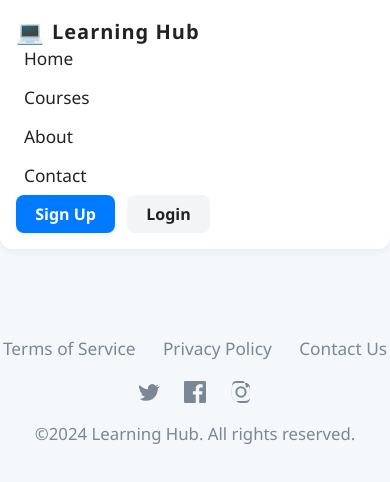
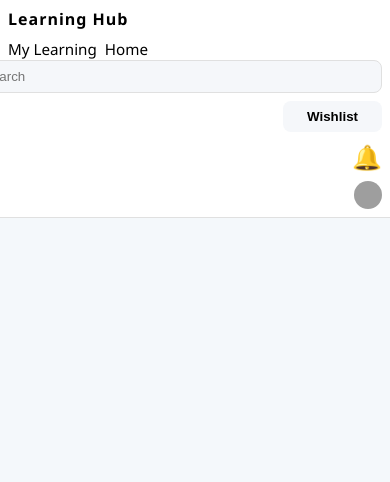
Before and after one commit to nithinrontala/Learning_Hub, a React (Create React App) app: page /courses in a window 390 px wide. Shown: the top 482 px of the page. Built offline with nearby package versions, Linux system fonts and the light colour scheme; grey boxes are pictures that could not be loaded.

Commit message:
New coursepage added and it consists of header.

```diff
--- a/src/App.js
+++ b/src/App.js
@@ -6,24 +6,38 @@ import FeaturedCourses from './components/FeaturedCourses';
 import Footer from './components/Footer';
 import Login from './components/Login';
 import Signup from './components/Signup';
+import Course from './components/Course';
 import './App.css';
 
 function App() {
   return (
     <Router>
       <div className="App">
-        <Navbar />
         <Routes>
           <Route path="/" element={
             <>
+              <Navbar />
               <Hero />
               <FeaturedCourses />
+              <Footer />
             </>
           } />
-          <Route path="/login" element={<Login />} />
-          <Route path="/signup" element={<Signup />} />
+          <Route path="/login" element={
+            <>
+              <Navbar />
+              <Login />
+              <Footer />
+            </>
+          } />
+          <Route path="/signup" element={
+            <>
+              <Navbar />
+              <Signup />
+              <Footer />
+            </>
+          } />
+          <Route path="/courses" element={<Course />} />
         </Routes>
-        <Footer />
       </div>
     </Router>
   );
--- /dev/null
+++ b/src/components/Course.js
@@ -0,0 +1,9 @@
+import React from 'react';
+import CourseNavbar from './CourseNavbar';
+import './CourseNavbar.css';
+
+function Course() {
+  return <CourseNavbar />;
+}
+
+export default Course;
--- /dev/null
+++ b/src/components/CourseNavbar.css
@@ -0,0 +1,100 @@
+.course-navbar {
+  display: flex;
+  justify-content: space-between;
+  align-items: center;
+  padding: 0.5rem 2rem;
+  background: #fff;
+  border-bottom: 1px solid #e0e0e0;
+  flex-wrap: wrap;
+}
+
+.course-navbar-left {
+  display: flex;
+  align-items: center;
+  gap: 2rem;
+}
+
+.logo-text {
+  font-weight: bold;
+  font-size: 1.3rem;
+}
+
+.course-navbar-links span {
+  margin-right: 2rem;
+  font-size: 1rem;
+  cursor: pointer;
+}
+
+.course-navbar-right {
+  display: flex;
+  align-items: center;
+  gap: 1rem;
+}
+
+.course-navbar-search {
+  padding: 0.5rem 1.5rem;
+  border-radius: 8px;
+  border: 1px solid #e0e0e0;
+  background: #f5f7fa;
+  min-width: 120px;
+}
+
+.course-navbar-wishlist {
+  font-weight: bold;
+  background: #f5f7fa;
+  border: none;
+  border-radius: 8px;
+  padding: 0.5rem 1.5rem;
+  cursor: pointer;
+}
+
+.course-navbar-bell {
+  font-size: 1.5rem;
+  cursor: pointer;
+}
+
+.course-navbar-profile {
+  width: 36px;
+  height: 36px;
+  border-radius: 50%;
+}
+
+@media (max-width: 900px) {
+  .course-navbar {
+    flex-direction: column;
+    align-items: stretch;
+    padding: 1rem;
+  }
+  .course-navbar-left, .course-navbar-right {
+    flex-direction: column;
+    align-items: flex-start;
+    gap: 0.5rem;
+  }
+  .course-navbar-right {
+    align-items: flex-end;
+  }
+  .course-navbar-links span {
+    margin-right: 1rem;
+  }
+  .course-navbar-search {
+    min-width: 80px;
+    width: 100%;
+  }
+}
+
+@media (max-width: 600px) {
+  .course-navbar {
+    padding: 0.5rem;
+  }
+  .logo-text {
+    font-size: 1rem;
+  }
+  .course-navbar-links span {
+    font-size: 0.95rem;
+    margin-right: 0.5rem;
+  }
+  .course-navbar-profile {
+    width: 28px;
+    height: 28px;
+  }
+}
--- /dev/null
+++ b/src/components/CourseNavbar.js
@@ -0,0 +1,26 @@
+import React from 'react';
+import { useNavigate } from 'react-router-dom';
+import './CourseNavbar.css';
+
+function CourseNavbar() {
+  const navigate = useNavigate();
+  return (
+    <header className="course-navbar">
+      <div className="course-navbar-left">
+        <span className="logo-text">Learning Hub</span>
+        <nav className="course-navbar-links">
+          <span>My Learning</span>
+          <span style={{cursor: 'pointer'}} onClick={() => navigate('/')}>Home</span>
+        </nav>
+      </div>
+      <div className="course-navbar-right">
+        <input type="text" placeholder="Search" className="course-navbar-search" />
+        <button className="course-navbar-wishlist">Wishlist</button>
+        <span className="course-navbar-bell">&#128276;</span>
+        <img src="https://randomuser.me/api/portraits/women/44.jpg" alt="profile" className="course-navbar-profile" />
+      </div>
+    </header>
+  );
+}
+
+export default CourseNavbar;
--- a/src/components/Navbar.js
+++ b/src/components/Navbar.js
@@ -11,7 +11,7 @@ function Navbar() {
       </Link>
       <ul className="navbar-links">
         <li><Link to="/">Home</Link></li>
-        <li><a href="#courses">Courses</a></li>
+        <li><Link to="/courses">Courses</Link></li>
         <li><a href="#about">About</a></li>
         <li><a href="#contact">Contact</a></li>
       </ul>
```
